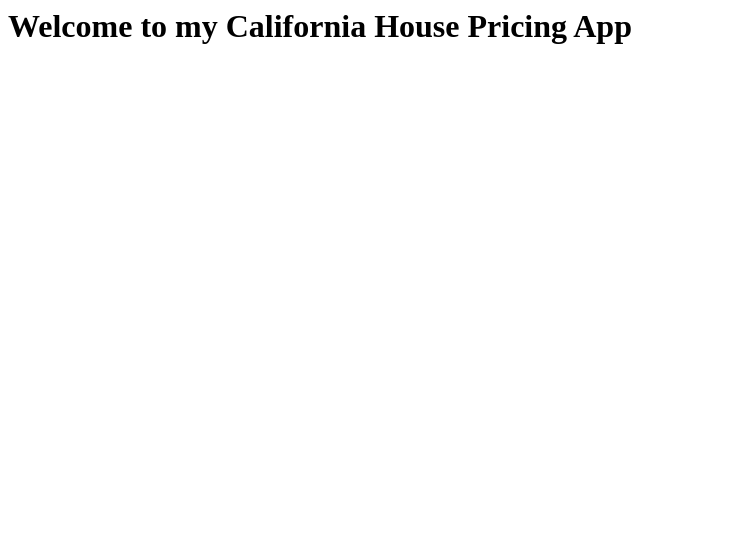
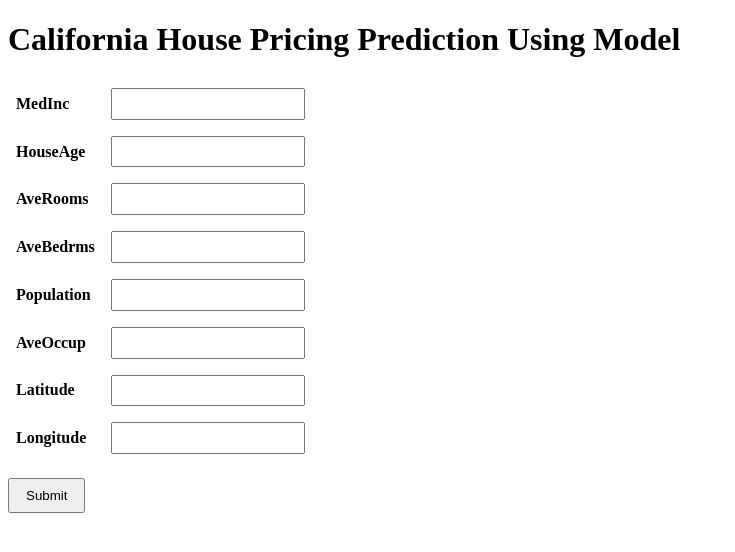
Before and after one commit to ManojPredictive/California_house_pricing, a Flask app: page / in a window 1280 px wide. Shown: the top 552 px of the page, without its empty margins (0-735 px from the left). Run offline with Flask 3, Linux system fonts and the light colour scheme; parts of the project's set-up code (start-up, migrations or seed data) failed here and were passed over.

Commit message:
Updated html and app

```diff
--- a/app.py
+++ b/app.py
@@ -20,11 +20,18 @@ def predict_api():
         data = data[0]
     print(data)
     print(np.array(list(data.values())).reshape(1,-1))
-
     new_data=scaler.transform(np.array(list(data.values())).reshape(1,-1))
     output=regmodel.predict(new_data)
     print(output[0])
     return jsonify(output[0])
 
+
+@app.route('/predict',methods=['post'])
+def predict():
+    data=[float(x) for x in request.form.values()]
+    new_data=scaler.transform(np.array(data).reshape(1,-1))
+    output=regmodel.predict(new_data)
+    return render_template('home.html', prediction_text='The predicted house price is ${:.2f}'.format(output[0]))
+
 if __name__=="__main__":
     app.run(debug=True)
--- a/template/home.html
+++ b/template/home.html
@@ -1 +1,77 @@
-<h1>Welcome to my California House Pricing App</h1>
+<!DOCTYPE html>
+<html lang="en">
+<head>
+    <meta charset="UTF-8">
+    <meta name="viewport" content="width=device-width, initial-scale=1">
+    <title>California House Pricing </title>
+    <style>
+        table {
+            border-collapse: collapse;
+            margin-bottom: 1rem;
+        }
+
+        th,
+        td {
+            padding: 0.5rem;
+            text-align: left;
+        }
+
+        input {
+            box-sizing: border-box;
+            padding: 0.4rem;
+            width: 100%;
+        }
+
+        button {
+            padding: 0.5rem 1rem;
+        }
+    </style>
+</head>
+<body>
+    <h1>California House Pricing Prediction Using Model</h1>
+
+    <form action="{{ url_for('predict') }}" method="post">
+        <table>
+            <tbody>
+                <tr>
+                    <th scope="row"><label for="MedInc">MedInc</label></th>
+                    <td><input type="number" id="MedInc" name="MedInc" step="any" required></td>
+                </tr>
+                <tr>
+                    <th scope="row"><label for="HouseAge">HouseAge</label></th>
+                    <td><input type="number" id="HouseAge" name="HouseAge" step="any" required></td>
+                </tr>
+                <tr>
+                    <th scope="row"><label for="AveRooms">AveRooms</label></th>
+                    <td><input type="number" id="AveRooms" name="AveRooms" step="any" required></td>
+                </tr>
+                <tr>
+                    <th scope="row"><label for="AveBedrms">AveBedrms</label></th>
+                    <td><input type="number" id="AveBedrms" name="AveBedrms" step="any" required></td>
+                </tr>
+                <tr>
+                    <th scope="row"><label for="Population">Population</label></th>
+                    <td><input type="number" id="Population" name="Population" step="any" required></td>
+                </tr>
+                <tr>
+                    <th scope="row"><label for="AveOccup">AveOccup</label></th>
+                    <td><input type="number" id="AveOccup" name="AveOccup" step="any" required></td>
+                </tr>
+                <tr>
+                    <th scope="row"><label for="Latitude">Latitude</label></th>
+                    <td><input type="number" id="Latitude" name="Latitude" step="any" required></td>
+                </tr>
+                <tr>
+                    <th scope="row"><label for="Longitude">Longitude</label></th>
+                    <td><input type="number" id="Longitude" name="Longitude" step="any" required></td>
+                </tr>
+            </tbody>
+        </table>
+        <button type="submit">Submit</button>
+    </form>
+
+    {% if prediction_text %}
+        <p>{{ prediction_text }}</p>
+    {% endif %}
+</body>
+</html>
```
Also changed, not shown: 1 other file.
